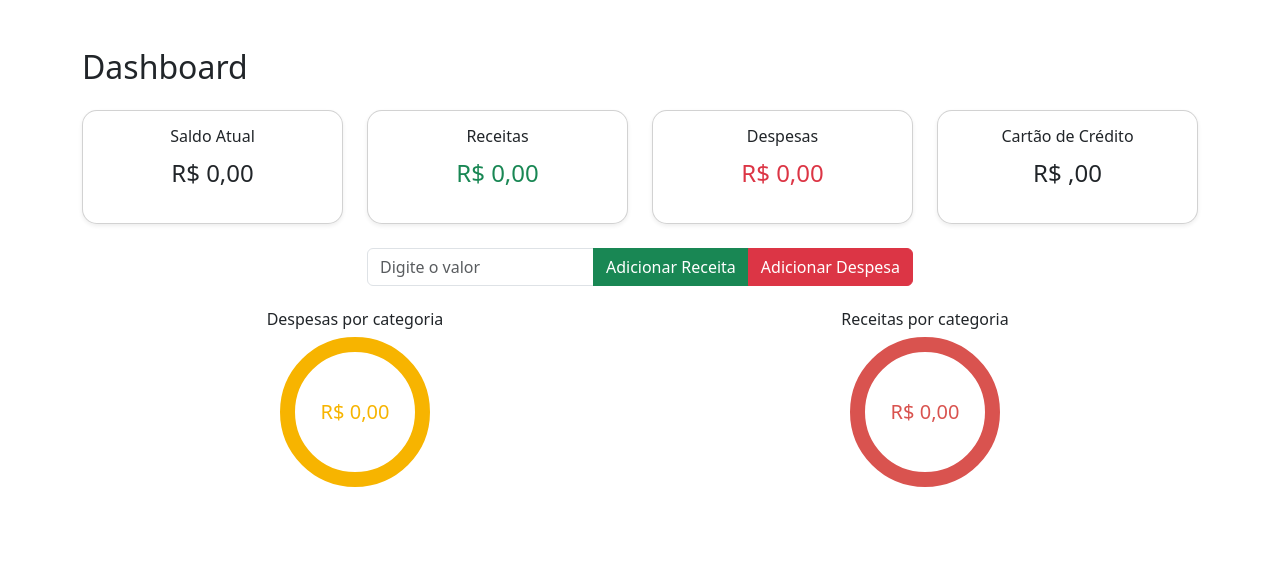
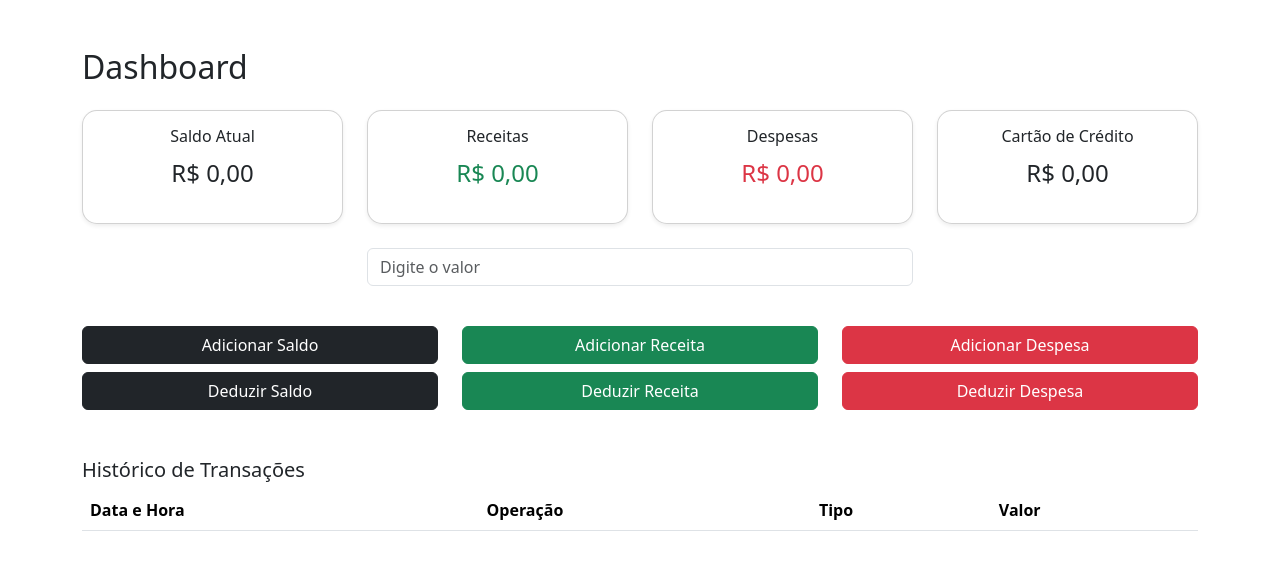
Before and after one commit to Mart1ns12/tepFinancas, a Django app: page / in a window 1280 px wide. Shown: the top 570 px of the page. Run offline with Django 5.2, Linux system fonts and the light colour scheme; lists and menus that the app fills with data are empty.

Commit message:
Adicionado saldo e metade da tabela

```diff
--- a/Projeto/tepFinancas/static/js/dashboard.js
+++ b/Projeto/tepFinancas/static/js/dashboard.js
@@ -1,43 +1,125 @@
+// Função para validar o valor inserido
 function valorInvalido(valor) {
     return isNaN(valor) || valor <= 0;
 }
 
-document.querySelector("#btnAdicionarReceita").addEventListener("click", function () {
-    let valor = parseFloat(document.querySelector("#valorInput").value);
+// Função para formatar o valor como moeda
+function formatarMoeda(valor) {
+    return `R$ ${valor.toFixed(2).replace('.', ',')}`;
+}
 
-    // Verifica se o valor inserido é válido
+// Função para registrar na tabela
+function registrarNaTabela(operacao, tipo, valor) {
+    const tabelaCorpo = document.querySelector("#transactionTableBody");
+    const novaLinha = document.createElement("tr");
+
+    const dataHora = new Date().toLocaleString("pt-BR");
+
+    novaLinha.innerHTML = `
+        <td>${dataHora}</td>
+        <td>${operacao}</td>
+        <td>${tipo}</td>
+        <td>${formatarMoeda(valor)}</td>
+    `;
+
+    tabelaCorpo.appendChild(novaLinha);
+}
+
+// Atualiza valores
+function atualizarValor(id, valor, operacao) {
+    const elemento = document.querySelector(id);
+    let valorAtual = parseFloat(
+        elemento.textContent.replace("R$", "").trim().replace(",", ".")
+    ) || 0;
+
+    if (operacao === "adicionar") {
+        valorAtual += valor;
+    } else if (operacao === "deduzir") {
+        if (valor > valorAtual) {
+            alert(`Não é possível deduzir mais do que o valor atual de ${id}.`);
+            return false;
+        }
+        valorAtual -= valor;
+    }
+
+    elemento.textContent = formatarMoeda(valorAtual);
+    return true;
+}
+
+// Evento para Adicionar Saldo
+document.querySelector("#btnAdicionarSaldo").addEventListener("click", function () {
+    const valor = parseFloat(document.querySelector("#valorInput").value);
     if (valorInvalido(valor)) {
-        alert('Por favor, insira um valor válido.');
+        alert("Por favor, insira um valor válido.");
         return;
     }
-
-    // Obtém o valor atual de receitas
-    let receitaAtual = parseFloat(document.querySelector("#receitas").textContent.replace("R$", "").trim());
-    receitaAtual += valor;
-
-    // Atualiza o valor de receitas
-    document.querySelector("#receitas").textContent = "R$ " + receitaAtual.toFixed(2);
-
-    // Limpa o campo de entrada após adicionar
-    document.querySelector("#valorInput").value = '';
+    if (atualizarValor("#saldoAtual", valor, "adicionar")) {
+        registrarNaTabela("Adicionar", "Saldo", valor);
+    }
+    document.querySelector("#valorInput").value = "";
 });
 
-document.querySelector("#btnAdicionarDespesa").addEventListener("click", function () {
-    let valor = parseFloat(document.querySelector("#valorInput").value);
-
-    // Verifica se o valor inserido é válido
+// Evento para Deduzir Saldo
+document.querySelector("#btnDeduzirSaldo").addEventListener("click", function () {
+    const valor = parseFloat(document.querySelector("#valorInput").value);
     if (valorInvalido(valor)) {
-        alert('Por favor, insira um valor válido.');
+        alert("Por favor, insira um valor válido.");
         return;
     }
+    if (atualizarValor("#saldoAtual", valor, "deduzir")) {
+        registrarNaTabela("Deduzir", "Saldo", valor);
+    }
+    document.querySelector("#valorInput").value = "";
+});
 
-    // Obtém o valor atual de despesas
-    let despesaAtual = parseFloat(document.querySelector("#despesas").textContent.replace("R$", "").trim());
-    despesaAtual += valor;
+// Evento para Adicionar Receita
+document.querySelector("#btnAdicionarReceita").addEventListener("click", function () {
+    const valor = parseFloat(document.querySelector("#valorInput").value);
+    if (valorInvalido(valor)) {
+        alert("Por favor, insira um valor válido.");
+        return;
+    }
+    if (atualizarValor("#receitas", valor, "adicionar")) {
+        registrarNaTabela("Adicionar", "Receita", valor);
+    }
+    document.querySelector("#valorInput").value = "";
+});
 
-    // Atualiza o valor de despesas
-    document.querySelector("#despesas").textContent = "R$ " + despesaAtual.toFixed(2);
+// Evento para Deduzir Receita
+document.querySelector("#btnDeduzirReceita").addEventListener("click", function () {
+    const valor = parseFloat(document.querySelector("#valorInput").value);
+    if (valorInvalido(valor)) {
+        alert("Por favor, insira um valor válido.");
+        return;
+    }
+    if (atualizarValor("#receitas", valor, "deduzir")) {
+        registrarNaTabela("Deduzir", "Receita", valor);
+    }
+    document.querySelector("#valorInput").value = "";
+});
 
-    // Limpa o campo de entrada após adicionar
-    document.querySelector("#valorInput").value = '';
+// Evento para Adicionar Despesa
+document.querySelector("#btnAdicionarDespesa").addEventListener("click", function () {
+    const valor = parseFloat(document.querySelector("#valorInput").value);
+    if (valorInvalido(valor)) {
+        alert("Por favor, insira um valor válido.");
+        return;
+    }
+    if (atualizarValor("#despesas", valor, "adicionar")) {
+        registrarNaTabela("Adicionar", "Despesa", valor);
+    }
+    document.querySelector("#valorInput").value = "";
 });
+
+// Evento para Deduzir Despesa
+document.querySelector("#btnDeduzirDespesa").addEventListener("click", function () {
+    const valor = parseFloat(document.querySelector("#valorInput").value);
+    if (valorInvalido(valor)) {
+        alert("Por favor, insira um valor válido.");
+        return;
+    }
+    if (atualizarValor("#despesas", valor, "deduzir")) {
+        registrarNaTabela("Deduzir", "Despesa", valor);
+    }
+    document.querySelector("#valorInput").value = "";
+});
--- a/Projeto/tepFinancas/templates/dashboard.html
+++ b/Projeto/tepFinancas/templates/dashboard.html
@@ -4,7 +4,6 @@
     <meta charset="UTF-8">
     <meta name="viewport" content="width=device-width, initial-scale=1.0">
     <title>Dashboard</title>
-    <!-- Carregando a tag static -->
     {% load static %}
 
     <!-- Bootstrap CSS -->
@@ -12,27 +11,6 @@
     <style>
         .card {
             border-radius: 15px;
-        }
-
-        .circle-chart {
-            width: 150px;
-            height: 150px;
-            border-radius: 50%;
-            border: 15px solid;
-            display: flex;
-            justify-content: center;
-            align-items: center;
-            font-size: 20px;
-        }
-
-        .yellow {
-            border-color: #f7b400;
-            color: #f7b400;
-        }
-
-        .red {
-            border-color: #d9534f;
-            color: #d9534f;
         }
     </style>
 </head>
@@ -45,53 +23,72 @@
             <div class="col-md-3">
                 <div class="card p-3 shadow-sm">
                     <h6>Saldo Atual</h6>
-                    <p id="saldoAtual" class="fs-4">R$ 0,00</p> <!-- Zerei aqui -->
+                    <p id="saldoAtual" class="fs-4">R$ 0,00</p>
                 </div>
             </div>
             <div class="col-md-3">
                 <div class="card p-3 shadow-sm">
                     <h6>Receitas</h6>
-                    <p id="receitas" class="fs-4 text-success">R$ 0,00</p> <!-- Zerei aqui -->
+                    <p id="receitas" class="fs-4 text-success">R$ 0,00</p>
                 </div>
             </div>
             <div class="col-md-3">
                 <div class="card p-3 shadow-sm">
                     <h6>Despesas</h6>
-                    <p id="despesas" class="fs-4 text-danger">R$ 0,00</p> <!-- Zerei aqui -->
+                    <p id="despesas" class="fs-4 text-danger">R$ 0,00</p>
                 </div>
             </div>
             <div class="col-md-3">
                 <div class="card p-3 shadow-sm">
                     <h6>Cartão de Crédito</h6>
-                    <p class="fs-4">R$ ,00</p>
+                    <p class="fs-4">R$ 0,00</p>
                 </div>
             </div>
         </div>
 
-        <!-- Input and Buttons -->
+        <!-- Input -->
         <div class="row text-center mb-4">
             <div class="col-md-6 mx-auto">
-                <div class="input-group">
+                <div class="input-group mb-3">
                     <input type="number" id="valorInput" class="form-control" placeholder="Digite o valor" aria-label="Digite o valor">
-                    <button class="btn btn-success" id="btnAdicionarReceita" type="button">Adicionar Receita</button>
-                    <button class="btn btn-danger" id="btnAdicionarDespesa" type="button">Adicionar Despesa</button>
                 </div>
             </div>
         </div>
 
-        <!-- Charts -->
+        <!-- Buttons (2x3 Layout) -->
         <div class="row text-center">
-            <div class="col-md-6">
-                <h6>Despesas por categoria</h6>
-                <div class="circle-chart yellow mx-auto">
-                    R$ 0,00
-                </div>
+            <!-- Linha 1 -->
+            <div class="col-md-4">
+                <button class="btn btn-dark w-100 mb-2" id="btnAdicionarSaldo" type="button">Adicionar Saldo</button>
+                <button class="btn btn-dark w-100" id="btnDeduzirSaldo" type="button">Deduzir Saldo</button>
             </div>
-            <div class="col-md-6">
-                <h6>Receitas por categoria</h6>
-                <div class="circle-chart red mx-auto">
-                    R$ 0,00
-                </div>
+            <div class="col-md-4">
+                <button class="btn btn-success w-100 mb-2" id="btnAdicionarReceita" type="button">Adicionar Receita</button>
+                <button class="btn btn-success w-100" id="btnDeduzirReceita" type="button">Deduzir Receita</button>
+            </div>
+            <div class="col-md-4">
+                <button class="btn btn-danger w-100 mb-2" id="btnAdicionarDespesa" type="button">Adicionar Despesa</button>
+                <button class="btn btn-danger w-100" id="btnDeduzirDespesa" type="button">Deduzir Despesa</button>
+            </div>
+        </div>
+
+        <!-- Transaction Table -->
+        <div class="row mt-5">
+            <div class="col-md-12">
+                <h5>Histórico de Transações</h5>
+                <table class="table table-striped">
+                    <thead>
+                        <tr>
+                            <th>Data e Hora</th>
+                            <th>Operação</th>
+                            <th>Tipo</th>
+                            <th>Valor</th>
+                        </tr>
+                    </thead>
+                    <tbody id="transactionTable">
+                        <!-- As linhas de transações serão inseridas aqui -->
+                    </tbody>
+                </table>
             </div>
         </div>
     </div>
```
Also changed, not shown: Projeto/db.sqlite3.
